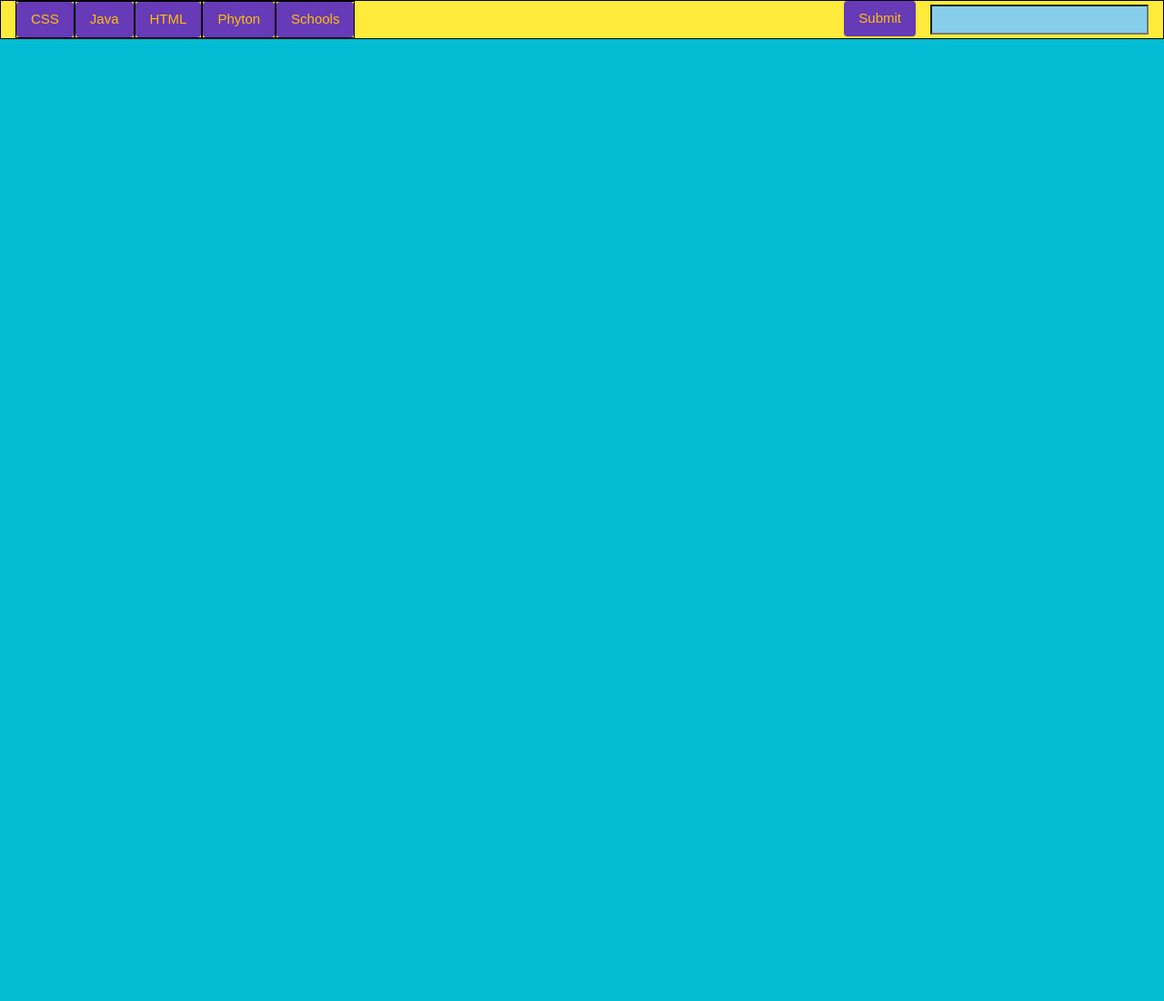
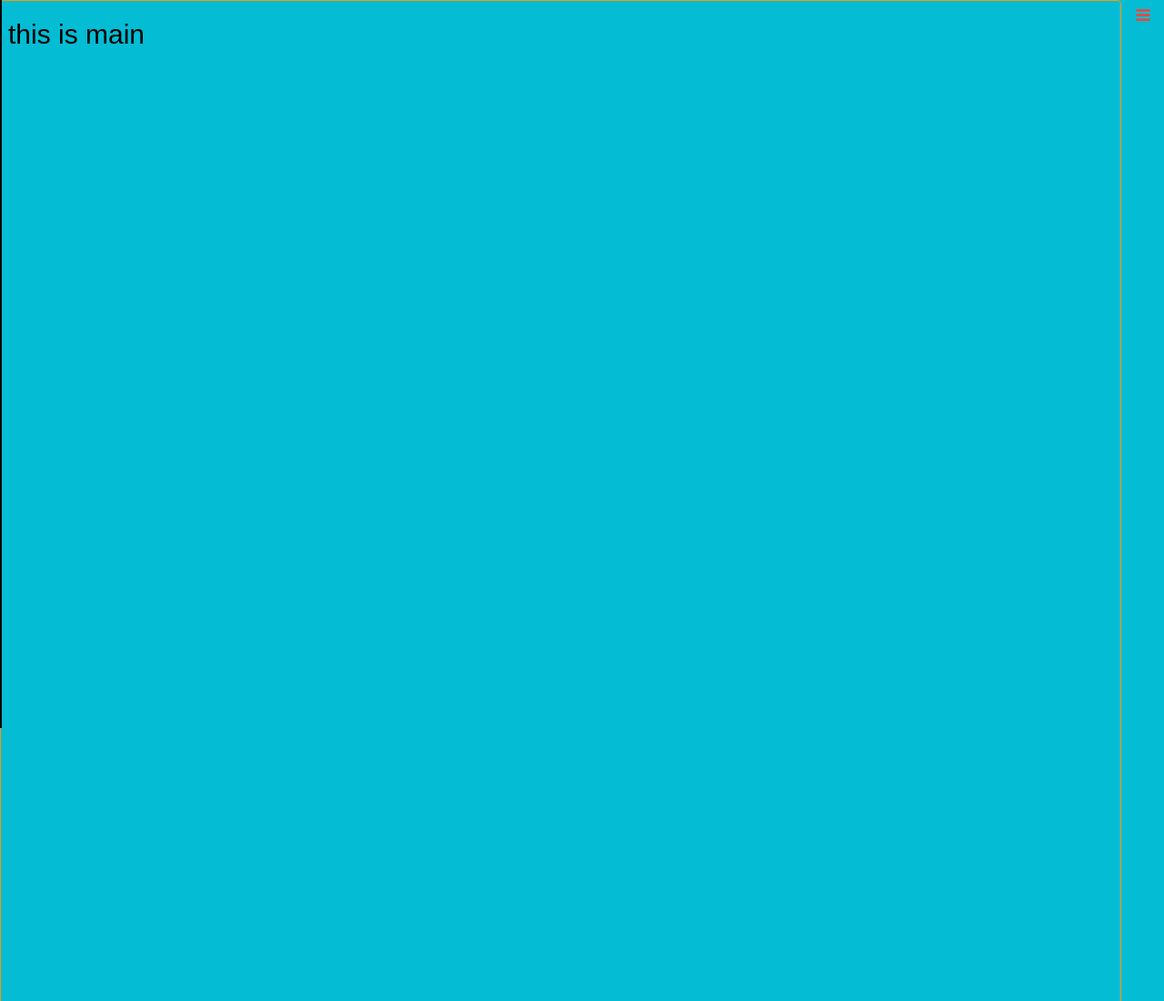
Before and after one commit to Reza-Ramezanisani/New-folder, a plain HTML site: page index.html in a window 1280 px wide. Shown: the top 1100 px of the page at 91% size. Before the commit the page ends 800 px from the top, so only its background shows below. Drawn offline with nearby package versions, Linux system fonts and the light colour scheme.

Commit message:
fixed bar

```diff
--- a/app.js
+++ b/app.js
@@ -1,16 +1,11 @@
-function my() {
-    var input,ul,li,a,i;
-    input=document.getElementById("mysearch").value.toUpperCase();
-    ul=document.getElementsByClassName("list")[0];
+var main=document.getElementById("main");
+var side=document.getElementById("side");
+function openside(){
+    side.style.width="100%";
+    main.style.marginLeft="0";
 
-    li=ul.getElementsByTagName("li");
-    for (let i = 0; i < li.length; i++) {
-         a= li[i].getElementsByTagName("a")[0];
-         if(a.innerText.toUpperCase().indexOf(input)>-1){
-             a.style.display="";
-         }
-        else{
-            a.style.display="none";
-        }
-    }
 }
+function closeside() {
+    main.style.marginLeft="0";
+    side.style.width='0%';
+}
--- a/index.html
+++ b/index.html
@@ -12,15 +12,21 @@
 </head>
 
 <body>
-    <ul class=" w3-yellow  w3-left-align  w3-container list" >
-        <li><a href="#"  class="w3-deep-purple w3-btn w3-text-amber w3-hover-pink w3-round ">CSS</a></li>
-        <li><a href="#"  class="w3-deep-purple w3-btn w3-text-amber w3-hover-pink w3-round ">Java</a></li>
-        <li><a href="#"  class="w3-deep-purple w3-btn w3-text-amber w3-hover-pink w3-round ">HTML</a></li>
-        <li><a href="#"  class="w3-deep-purple w3-btn w3-text-amber w3-hover-pink w3-round ">Phyton</a></li>
-        <li><a href="#"  class="w3-deep-purple w3-btn w3-text-amber w3-hover-pink w3-round ">Schools</a></li>
-        <input type="text" id="mysearch" onkeyup="my()" class="w3-light-blue  w3-large ">
-        <li class="w3-deep-purple w3-btn w3-text-amber w3-hover-pink w3-round submit w3-margin-right">Submit</li>
-   </ul>
+    <div class="div">
+        <ul class="  w3-sand w3-text-teal" id="side">
+            <span class="close w3-text-red w3-btn w3-large w3-display-topright" onclick="closeside()"><i class="fa fa-close"></i></span>
+            <div class="li">
+            <li>link1</li>
+            <li>link2</li>
+            <li>link3</li>
+            <li>link4</li>
+            <li>link5</li>
+            </div>
+        </ul>
+        <div class="main w3-border-orange w3-border w3-round  w3-padding-small" id="main"><h2>this is main</h2></div>
+        <i class="fa fa-bars w3-text-red w3-btn w3-large" onclick="openside()"></i>
+    </div>
+
 
 
 
--- a/style.scss
+++ b/style.scss
@@ -4,6 +4,7 @@
 body,html{
     background:rgb(4, 188, 212);
     margin: 0;
+    height: 100%;
 }
 body,h1,h2,h3,h4,h5,h6{
     font-family: Arial, Helvetica, sans-serif;
@@ -16,37 +17,59 @@ body,h1,h2,h3,h4,h5,h6{
     border: none;
     outline: none;
 }
+@mixin list{
+    list-style: none;
+    padding:0;
+    margin: 0;
+}
 ul{
-    list-style:none;
-    padding: 0;
-    background: yellow;
-    overflow: hidden;
-    border: 1px solid #000;
-    margin-top: 0;
-    position: relative;
-}
-ul li {
-    float: left;
+    display: flex;
+    flex-direction: column;
+    @include list;
+    overflow-x: hidden;
+    height:100%;
+    top: 0;
+    left: 0;
+    position: fixed;
+    width: 0%;
+    padding-top: 16px;
+    transition: 0.6s;
+
+    z-index: 1;
     border: 1px solid #000;
 }
-ul li a{
-    border: 1px solid red;
-}
-input{
-    float: right;
-    margin-top: 4px;
-}
-.submit{
-    float: right;
-}
-@media screen and (max-width:600px){
-    ul li ,.submit{
-        display: block;
-        float: none;
-        width: 100%;
-    }
-    ul li a,input[type=text]{width: 100%;}
 
-
+.li{
+    padding-top: 45px;
 
 }
+ul li{
+    font-size: 26px;
+    border: 1px solid purple;
+    cursor: pointer;
+    width: 100%;
+    padding: 25px;
+    text-align: left;
+    transition: 0.5s;
+    text-align: center;
+
+}
+.close{
+    transition: .2s;
+}
+ul li:hover{
+    color:rgb(218, 13, 201)
+}
+.div{
+    display: flex;
+    flex-direction: row;
+    justify-content: start;
+    height: 50000px;
+    align-items: start;
+
+}
+.main{
+    width: 100%;
+    align-self:stretch;
+
+}
```
Also changed, not shown: style.css, 1 other file.
